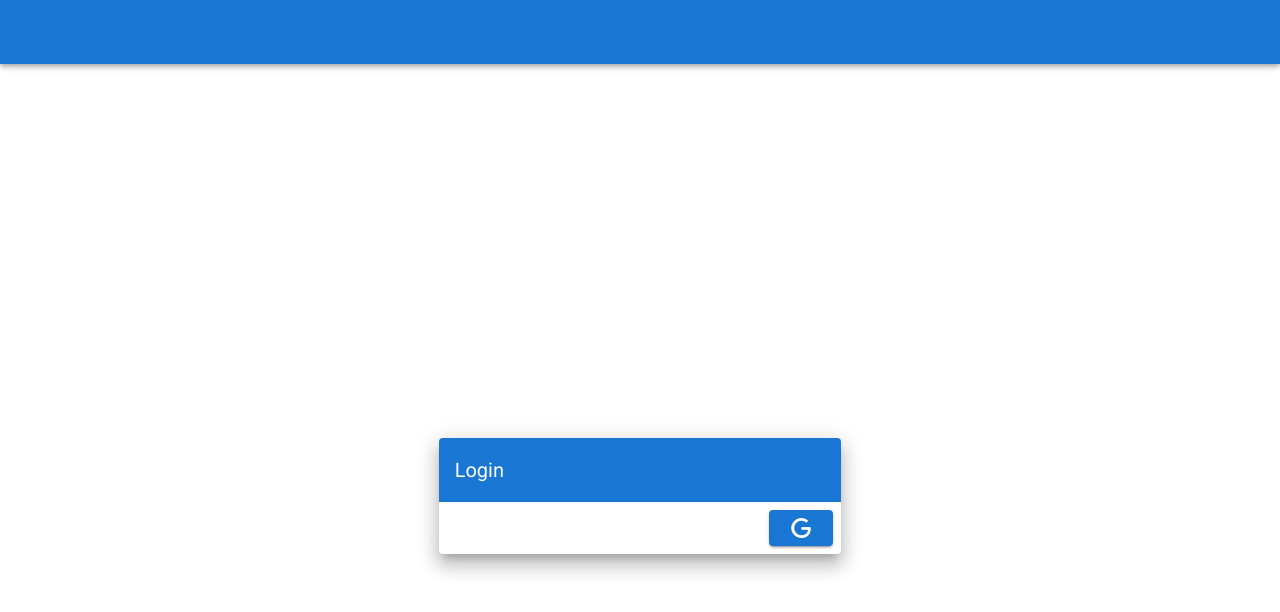
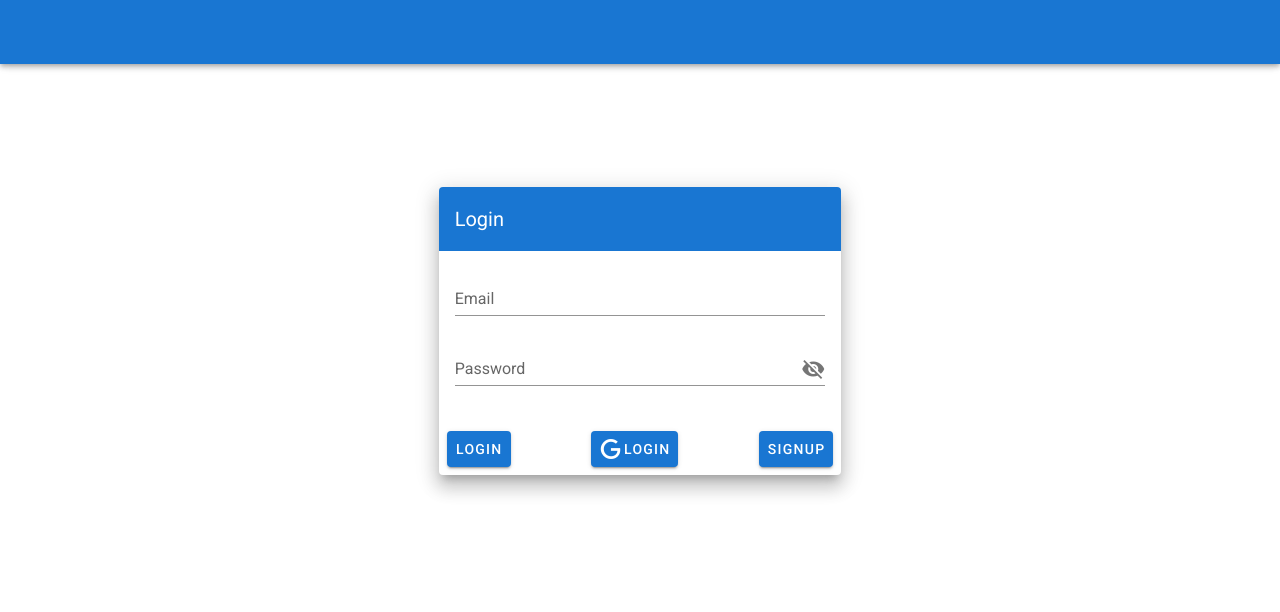
Before and after one commit to djra26111990/firebase-chat-vue-app, a Vue app: page / in a window 1280 px wide. Shown: the top 612 px of the page. Built offline with nearby package versions, Linux system fonts and the light colour scheme.

Commit message:
major changes in UI

```diff
--- a/src/App.vue
+++ b/src/App.vue
@@ -7,7 +7,6 @@
     >
 
       <v-spacer></v-spacer>
-
     </v-app-bar>
 
     <v-content>
@@ -22,7 +21,7 @@ export default {
   name: 'App',
 
   data: () => ({
-    //
+    authUser: {}
   }),
 };
 </script>
--- a/src/router/index.js
+++ b/src/router/index.js
@@ -1,6 +1,7 @@
 import Vue from 'vue'
 import VueRouter from 'vue-router'
 import PrivateChat from '../views/PrivateChat.vue'
+import SignUp from '@/views/SignUp'
 import Login from '@/views/Login'
 
 Vue.use(VueRouter)
@@ -15,6 +16,11 @@ Vue.use(VueRouter)
     path: '/',
     name: 'Login',
     component: Login
+  },
+  {
+    path: '/signup',
+    name: 'SignUp',
+    component: SignUp
   }
 ]
 
--- a/src/views/Login.vue
+++ b/src/views/Login.vue
@@ -25,10 +25,41 @@
                 <v-tooltip bottom>
                 </v-tooltip>
               </v-toolbar>
+              <v-card-text>
+              <span v-if="error">{{ error }}{{ errorCode }}</span>
+                <v-form>
+                  <v-text-field
+                    label="Email"
+                    name="email"
+                    type="email"
+                    v-model="email"
+                  ></v-text-field>
+
+                  <v-text-field
+                    id="password"
+                    label="Password"
+                    name="password"
+                    :append-icon="showPass ? 'mdi-eye' : 'mdi-eye-off'"
+                    :rules="[rules.required, rules.min]"
+                    :type="showPass ? 'text' : 'password'"
+                    class="input-group--focused"
+                   @click:append="showPass = !showPass"
+                   v-model="password"
+                  ></v-text-field>
+                </v-form>
+              </v-card-text>
               <v-card-actions>
+                <v-btn @click="loginWithEmailAndPassword" color="primary">
+                  <span>Login</span>
+                </v-btn>
                 <v-spacer></v-spacer>
                   <v-btn @click="login" color="primary">
                     <v-icon>mdi-google</v-icon>
+                    <span>Login</span>
+                  </v-btn>
+                  <v-spacer></v-spacer>
+                  <v-btn @click="signUpPage" color="primary">
+                    <span>SignUp</span>
                   </v-btn>
               </v-card-actions>
             </v-card>
@@ -43,10 +74,40 @@
 import firebase from 'firebase'
 
 export default {
+    data () {
+      return {
+        email: null,
+        password: null,
+        error: null,
+        errorCode: null,
+        showPass: false,
+        password: null,
+        rules: {
+          required: value => !!value || 'Required.',
+         // min: v => v.length >= 8 || 'Min 8 characters',
+         // emailMatch: () => ('The email and password you entered don\'t match'),
+        },
+      }
+    },
     props: {
       source: String,
     },
     methods: {
+      signUpPage() {
+        this.$router.push('/signup')
+      },
+        loginWithEmailAndPassword() {
+            firebase.auth().signInWithEmailAndPassword(this.email, this.password)
+            .then(data => {
+              this.$router.replace('/chat')
+            })
+            .catch((error) => {
+              // Handle Errors here.
+              this.errorCode = error.code
+              this.error = error.message
+              // ...
+           });
+        },
         login(){
             var provider = new firebase.auth.GoogleAuthProvider();
             provider.addScope('https://www.googleapis.com/auth/contacts.readonly');
@@ -59,7 +120,7 @@ export default {
 
             this.$router.push('/chat')
 
-            }).catch(function(error) {
+            }).catch((error) => {
             // Handle Errors here.
             var errorCode = error.code;
             var errorMessage = error.message;
@@ -73,3 +134,10 @@ export default {
     }
 }
 </script>
+
+<style scoped>
+.v-content {
+  margin-bottom: 330px;
+  padding: 0px 0px 0px;
+}
+</style>>
--- a/src/views/PrivateChat.vue
+++ b/src/views/PrivateChat.vue
@@ -1,51 +1,60 @@
 <template>
 <v-container fluid class="maindiv">
-    <div class="div-translucido" id="container" style="max-height: 431px; overflow-x: hidden; overflow-y: auto">
+    <div class="div-translucido" id="container" style="max-height: 445px; overflow-x: hidden; overflow-y: auto">
       <div v-for="message in messages" v-bind:key="message.id">
         <template v-if="message.author === authUser.displayName">
         <v-row dense align="center" justify="start">
-          <v-col sm="2">
+          <v-col sm="2" xs="2">
           <v-card
             class="animate__animated animate__slideInLeft"
-            color="#385F73"
+            color="#90CAF9"
             dark
           >
-            <v-card-title class="body-2">{{ message.author }}</v-card-title>
+            <v-card-title class="body-2">
+              <div>
+                {{ message.author }}
+              </div>
+              <v-col offset="1" class="font-weight-thin">
+                {{ message.messageTime }}
+              </v-col>
+            </v-card-title>
 
             <v-card-subtitle>{{ message.message }}</v-card-subtitle>
 
-            <v-card-text class="overline text--primary">
-              <div>{{ message.messageTime }}</div>
-            </v-card-text>
           </v-card>
           </v-col>
         </v-row>
         </template>
         <template v-else>
         <v-row dense align="center" justify="space-around">
-          <v-col sm="2">
+          <v-col sm="2" xs="2">
           <v-card
             class="animate__animated animate__slideInRight"
             color="white"
           >
-            <v-card-title class="body-2">{{ message.author }}</v-card-title>
+            <v-card-title class="body-2">
+              <div>
+                {{ message.author }}
+              </div>
+              <v-col offset="1" class="font-weight-thin">
+                {{ message.messageTime }}
+              </v-col>
+            </v-card-title>
 
-            <v-card-subtitle>{{ message.message }}</v-card-subtitle>
+            <v-card-subtitle>
+              {{ message.message }}
+            </v-card-subtitle>
 
-            <v-card-text class="overline text--primary">
-              <div>{{ message.messageTime }}</div>
-            </v-card-text>
           </v-card>
           </v-col>
         </v-row>
         </template>
       </div>
     </div>
-    <v-footer color="#E0E0E0" fixed>
+    <div>
       <v-row>
         <v-col
-        cols="12"
-        sm="6"
+        xs="6"
         >
           <v-text-field
           placeholder="message"
@@ -56,10 +65,11 @@
           />
         </v-col>
         <v-col
-            cols="12"
-            sm="6"
+        xs="6"
         >
-            <v-btn @click="saveMessage"
+          <v-btn class="mx-2"
+          small
+          @click="saveMessage"
           fab
           >
           <v-icon>
@@ -67,8 +77,21 @@
           </v-icon>
           </v-btn>
          </v-col>
+         <v-col
+        xs="2"
+        >
+          <v-btn class="mx-2"
+          small
+          @click="logout"
+          fab
+          >
+          <v-icon>
+            mdi-power
+          </v-icon>
+          </v-btn>
+         </v-col>
       </v-row>
-            </v-footer>
+    </div>
 </v-container>
 </template>
 
@@ -158,10 +181,21 @@ export default {
 }
 </script>
 
-<style>
+<style scoped>
 .maindiv {
   background: url("https://user-images.githubusercontent.com/15075759/28719144-86dc0f70-73b1-11e7-911d-60d70fcded21.png");
   background-size: auto auto;
+}
+
+.v-btn {
+  margin-top: 9px;
+}
+
+.v-card {
+  max-width: 210px;
+  max-height: 90px;
+  height: auto;
+  width: auto;
 }
 
 .div-translucido {
@@ -191,4 +225,11 @@ export default {
   font-size: 0.88rem;
 }
 
+@media (max-width: 460px) {
+  .v-card {
+  max-width: 250px;
+  max-height: 110px;
+}
+}
+
 </style>
--- /dev/null
+++ b/src/views/SignUp.vue
@@ -0,0 +1,119 @@
+<template>
+  <v-app id="inspire">
+    <v-content>
+      <v-container
+        class="fill-height"
+        fluid
+      >
+        <v-row
+          align="center"
+          justify="center"
+        >
+          <v-col
+            cols="12"
+            sm="8"
+            md="4"
+          >
+            <v-card class="elevation-12">
+              <v-toolbar
+                color="primary"
+                dark
+                flat
+              >
+                <v-toolbar-title>SignUp</v-toolbar-title>
+                <v-spacer></v-spacer>
+                <v-tooltip bottom>
+                </v-tooltip>
+              </v-toolbar>
+              <v-card-text>
+              <span v-if="error">{{ error }}</span>
+                <v-form>
+                  <v-text-field
+                    label="Full Name"
+                    name="displayname"
+                    type="text"
+                    v-model="name"
+                  ></v-text-field>
+                  <v-text-field
+                    label="Email"
+                    name="email"
+                    type="email"
+                    v-model="email"
+                  ></v-text-field>
+
+                  <v-text-field
+                    id="password"
+                    label="Password"
+                    name="password"
+                    :append-icon="showPass ? 'mdi-eye' : 'mdi-eye-off'"
+                    :rules="[rules.required, rules.min]"
+                    :type="showPass ? 'text' : 'password'"
+                    class="input-group--focused"
+                   @click:append="showPass = !showPass"
+                   v-model="password"
+                  ></v-text-field>
+                </v-form>
+              </v-card-text>
+              <v-card-actions>
+                <v-btn @click="signUp" color="primary">
+                  <span>SignUp</span>
+                </v-btn>
+                <v-spacer></v-spacer>
+              </v-card-actions>
+            </v-card>
+          </v-col>
+        </v-row>
+      </v-container>
+    </v-content>
+  </v-app>
+</template>
+
+<script>
+import firebase from 'firebase'
+
+export default {
+    data () {
+      return {
+        email: null,
+        password: null,
+        name: null,
+        error: null,
+        showPass: false,
+        password: null,
+        rules: {
+          required: value => !!value || 'Required.',
+          min: v => v.length >= 8 || 'Min 8 characters'
+        },
+      }
+    },
+    props: {
+      source: String,
+    },
+    methods: {
+      signUp() {
+      firebase
+        .auth()
+        .createUserWithEmailAndPassword(this.email, this.password)
+        .then(data => {
+          data.user
+            .updateProfile({
+              displayName: this.name
+            })
+            .then(() => {});
+        }).then(
+            this.$router.push('/')
+        )
+        .catch(err => {
+          this.error = err.message;
+        });
+    }
+    }
+}
+</script>
+
+<style scoped>
+.v-content {
+  margin-bottom: 330px;
+  padding: 0px 0px 0px;
+}
+</style>>
```
Lines whose indentation alone changed are shown as unchanged.
